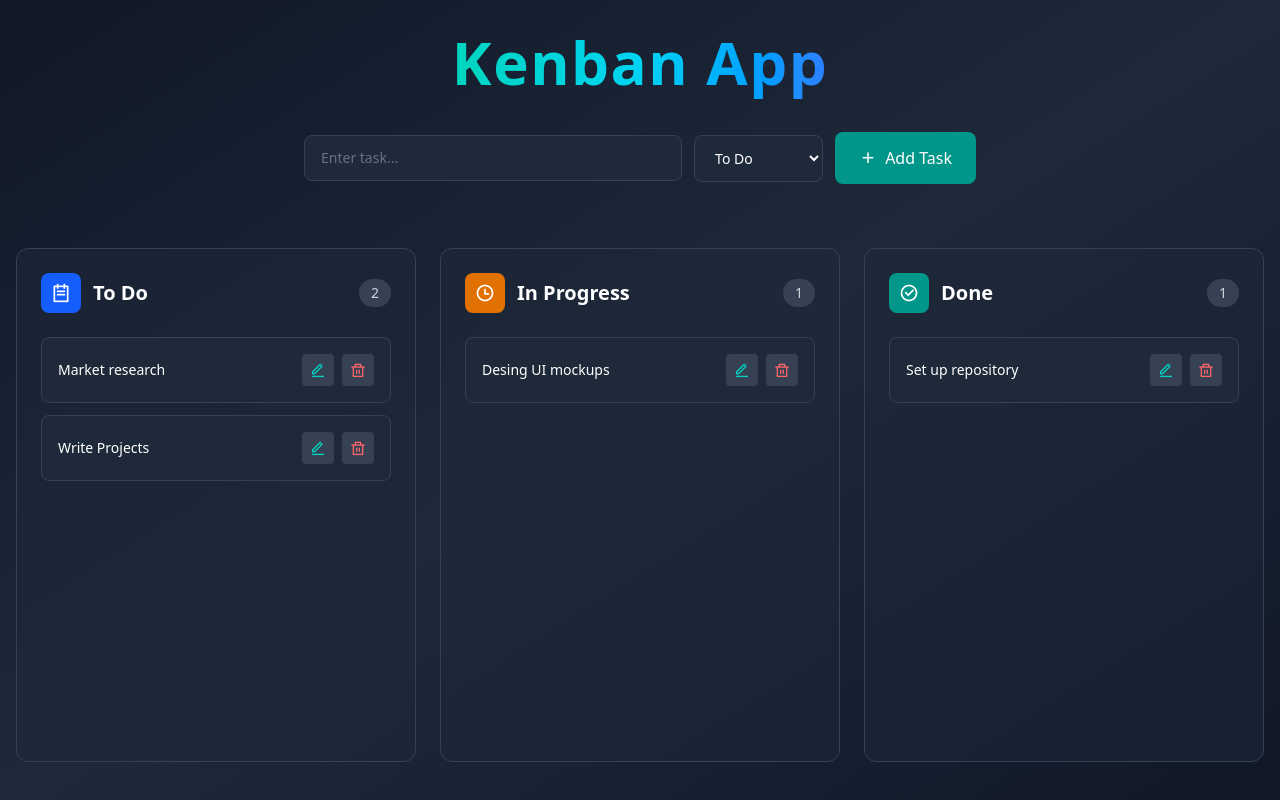
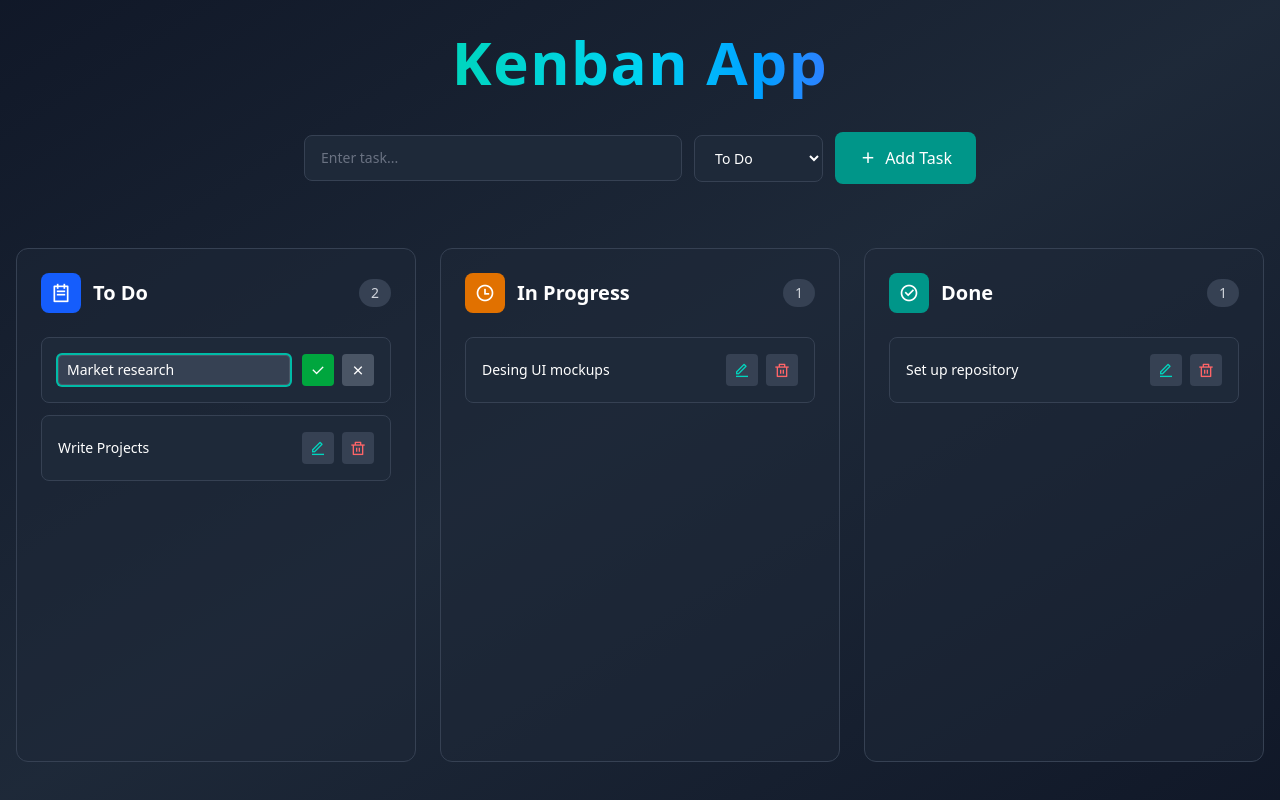
Before and after one commit to dev-AbhinavNair/Kenban-App, a React (Vite) app: page / in a window 1280 px wide. Both pictures are taken after a click on the button 318 px from the left and 370 px from the top of the page. Built offline with nearby package versions, Linux system fonts and the light colour scheme.

Commit message:
ability to edit tasks

```diff
--- a/src/App.jsx
+++ b/src/App.jsx
@@ -31,6 +31,7 @@ function App() {
   const [newTask, setNewTask] = useState("");
   const [activeColumns, setActiveColumns] = useState("todo");
   const [draggedItem, setDraggedItem] = useState(null);
+  const [editingTask, setEditingTask] = useState({ columnId: null, taskId: null, content: "" });
 
   const addNewTask = () => {
     if (newTask.trim() === "") return;
@@ -54,6 +55,30 @@ function App() {
     );
 
     setColumns(updatedColumns);
+  };
+
+  const startEditingTask = (columnId, taskId, content) => {
+    setEditingTask({ columnId, taskId, content });
+  };
+
+  const updateTask = () => {
+    if (editingTask.content.trim() === "") return;
+
+    const updatedColumns = { ...columns };
+    const taskIndex = updatedColumns[editingTask.columnId].items.findIndex(
+      (item) => item.id === editingTask.taskId
+    );
+
+    if (taskIndex !== -1) {
+      updatedColumns[editingTask.columnId].items[taskIndex].content = editingTask.content;
+      setColumns(updatedColumns);
+    }
+
+    setEditingTask({ columnId: null, taskId: null, content: "" });
+  };
+
+  const cancelEditing = () => {
+    setEditingTask({ columnId: null, taskId: null, content: "" });
   };
 
   const handleDragStart = (columnId, item) => {
@@ -104,6 +129,7 @@ function App() {
                 value={newTask}
                 onChange={(e) => setNewTask(e.target.value)}
                 onKeyDown={(e) => e.key === "Enter" && addNewTask()}
+
               />
 
               <select
@@ -164,7 +190,10 @@ function App() {
                         Drop tasks here
                       </p>
                     ) : (
-                      column.items.map((item) => (
+                       column.items.map((item) => {
+                         const isEditing = editingTask.columnId === columnId && editingTask.taskId === item.id;
+
+                         return (
                            <div
                              key={item.id}
                              draggable
@@ -172,12 +201,46 @@ function App() {
                              className="bg-gray-800 border border-gray-700 rounded-lg p-4 hover:border-gray-600 transition cursor-grab active:cursor-grabbing"
                            >
                              <div className="flex items-center justify-between gap-3">
+                               {isEditing ? (
+                                 <input
+                                   type="text"
+                                   value={editingTask.content}
+                                   onChange={(e) => setEditingTask({ ...editingTask, content: e.target.value })}
+                                   onKeyDown={(e) => {
+                                     if (e.key === "Enter") updateTask();
+                                     if (e.key === "Escape") cancelEditing();
+                                   }}
+                                   className="flex-1 px-2 py-1 bg-gray-700 text-white border border-gray-600 rounded focus:outline-none focus:ring-2 focus:ring-teal-500 text-sm"
+                                   autoFocus
+                                 />
+                               ) : (
                                  <span className="flex-1 text-white text-sm">
                                    {item.content}
                                  </span>
+                               )}
 
                                <div className="flex gap-2">
-                              <button className="w-8 h-8 bg-gray-700 hover:bg-gray-600 text-teal-400 rounded">
+                                 {isEditing ? (
+                                   <>
+                                     <button
+                                       onClick={updateTask}
+                                       className="w-8 h-8 bg-green-600 hover:bg-green-700 text-white rounded"
+                                     >
+                                       <i className="ri-check-line"></i>
+                                     </button>
+                                     <button
+                                       onClick={cancelEditing}
+                                       className="w-8 h-8 bg-gray-600 hover:bg-gray-700 text-white rounded"
+                                     >
+                                       <i className="ri-close-line"></i>
+                                     </button>
+                                   </>
+                                 ) : (
+                                   <>
+                                     <button
+                                       onClick={() => startEditingTask(columnId, item.id, item.content)}
+                                       className="w-8 h-8 bg-gray-700 hover:bg-gray-600 text-teal-400 rounded"
+                                     >
                                        <i className="ri-edit-line"></i>
                                      </button>
                                      <button
@@ -186,10 +249,13 @@ function App() {
                                      >
                                        <i className="ri-delete-bin-line"></i>
                                      </button>
+                                   </>
+                                 )}
                                </div>
                              </div>
                            </div>
-                      ))
+                         );
+                       })
                     )}
                   </div>
                 </div>
```
Lines whose indentation alone changed are shown as unchanged.
